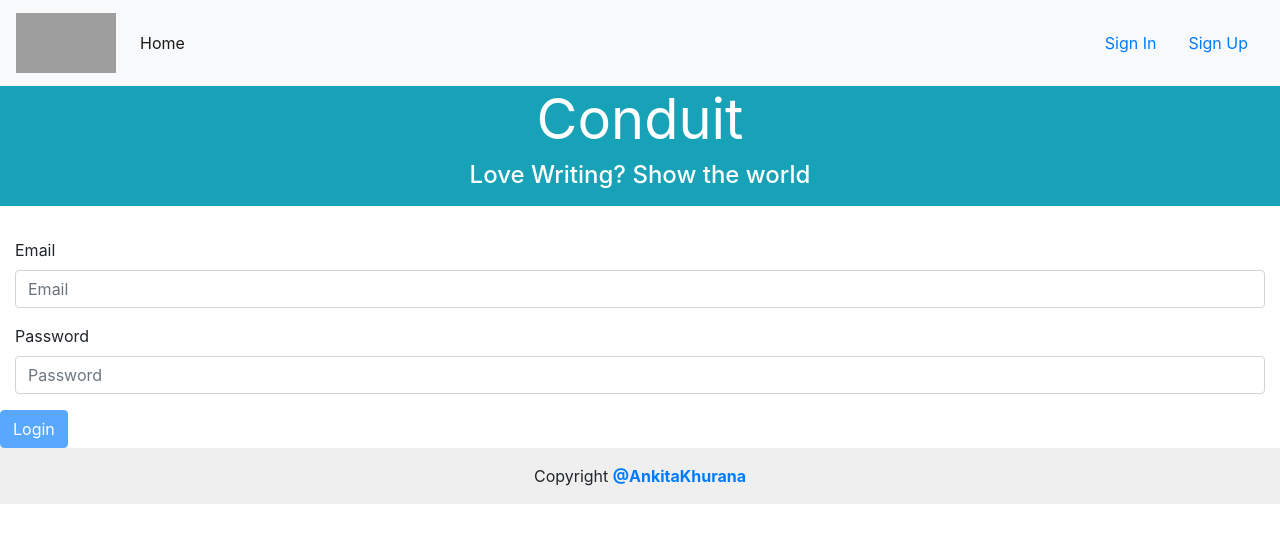
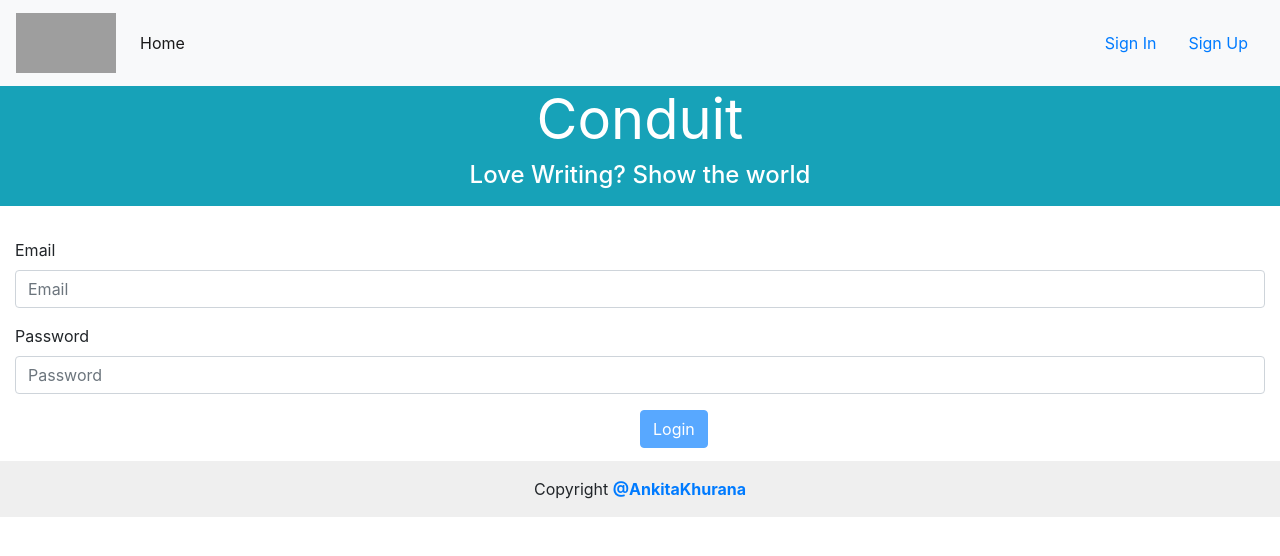
Before and after one commit to AnkitaKhurana/Conduit_Angular, an Angular app: page /login in a window 1280 px wide. Shown: the top 556 px of the page. Built offline with nearby package versions, Linux system fonts and the light colour scheme; grey boxes are pictures that could not be loaded.

Commit message:
Forms UI changed

```diff
--- a/src/app/article-editor/article-editor.component.css
+++ b/src/app/article-editor/article-editor.component.css
@@ -0,0 +1,4 @@
+button{
+    margin-left: 45%;
+    margin-bottom: 1%;
+}
--- a/src/app/login/login.component.css
+++ b/src/app/login/login.component.css
@@ -0,0 +1,4 @@
+button{
+    margin-left: 50%;
+    margin-bottom: 1%;
+}
--- a/src/app/register/register.component.css
+++ b/src/app/register/register.component.css
@@ -0,0 +1,4 @@
+button{
+    margin-left: 50%;
+    margin-bottom: 1%;
+}
```
